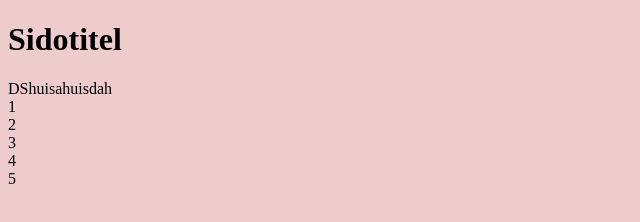
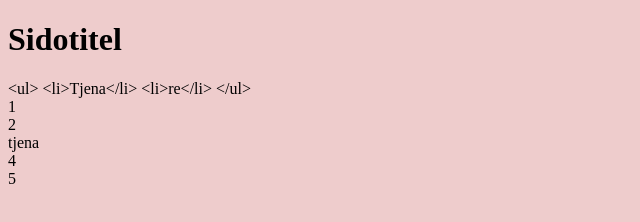
Before and after one commit to SY21-Webbutveckling-2/dom-skript, a plain HTML site: page index.html in a window 1280 px wide. Shown: the whole page, without its empty margins (0-640 px from the left). Drawn offline with Linux system fonts and the light colour scheme.

Commit message:
2. Hantera elements innehåll

```diff
--- a/index.html
+++ b/index.html
@@ -7,17 +7,17 @@
 
     <link rel="stylesheet" href="css/style.css">
 
-    <script src="js/script1.js" defer></script>
+    <script src="js/script2.js" defer></script>
 </head>
 <body>
     <header>
         <h1>Sidotitel</h1>
-        <span id="test">DShuisahuisdah</span>
+        <span id="test">Vi är <strong>coola</strong></span>
     </header>
     <main>
         <div class="hej hejda">1</div>
         <div class="hej hejda tjena">2</div>
-        <div class="hej">3</div>
+        <div class="hej">tjena</div>
         <div class="hej tjena">4</div>
         <div class="hej tjena">5</div>
     </main>
--- /dev/null
+++ b/js/script2.js
@@ -0,0 +1,23 @@
+// 2. Hantera ett elements innehåll
+
+let test = document.getElementById('test');
+
+// console.log(test.innerText);
+// console.log(test.innerHTML);
+// console.log(test.outerText);
+// console.log(test.outerHTML);
+
+test.innerText = '<ul> <li>Tjena</li> <li>re</li> </ul>';
+
+// console.log(test.innerHTML);
+
+let hej = document.getElementsByClassName('hej');
+
+console.log(hej);
+
+let texts = [];
+for (let i = 0; i < hej.length; i++) {
+    texts.push(hej[i].innerText);
+}
+
+console.log(texts);
```
